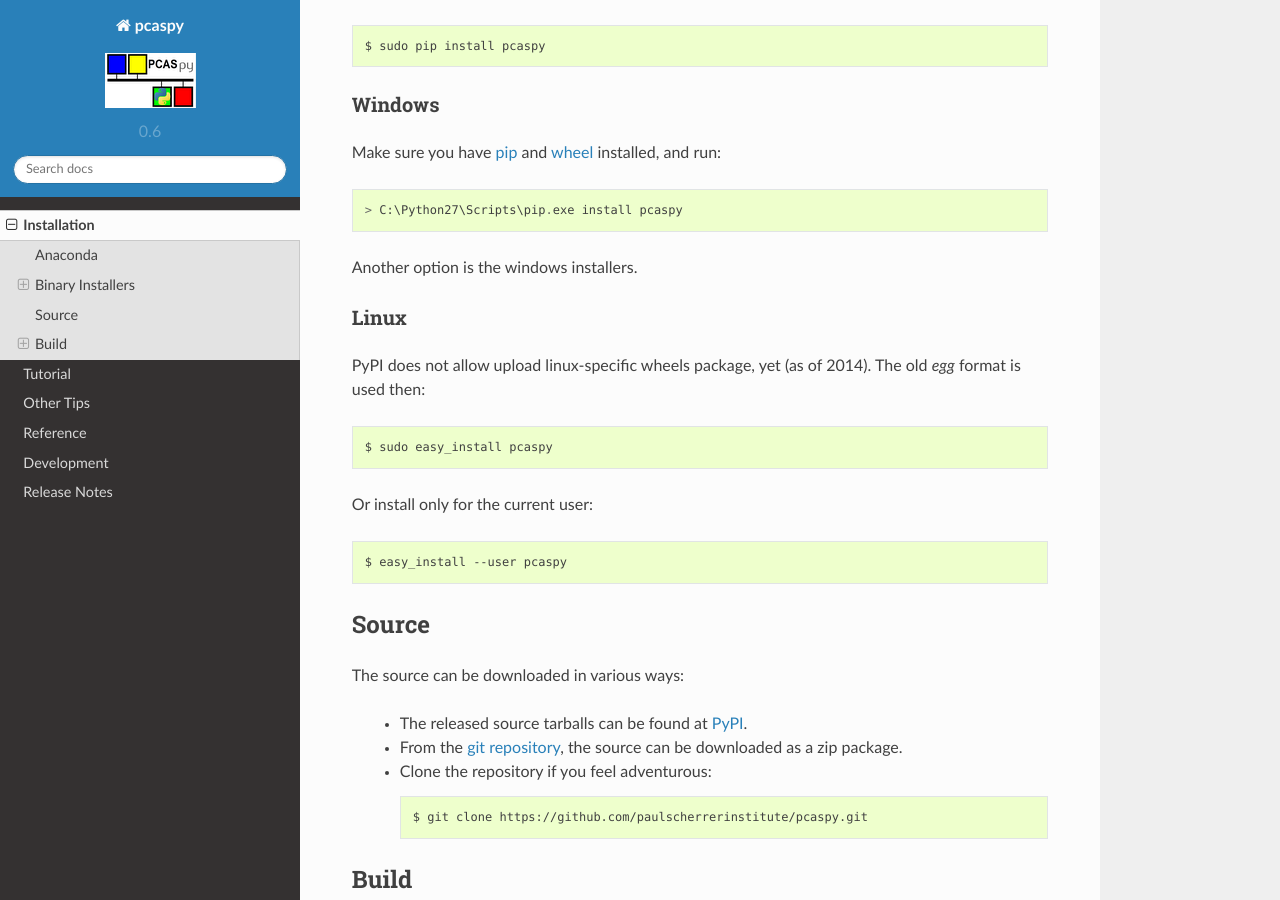
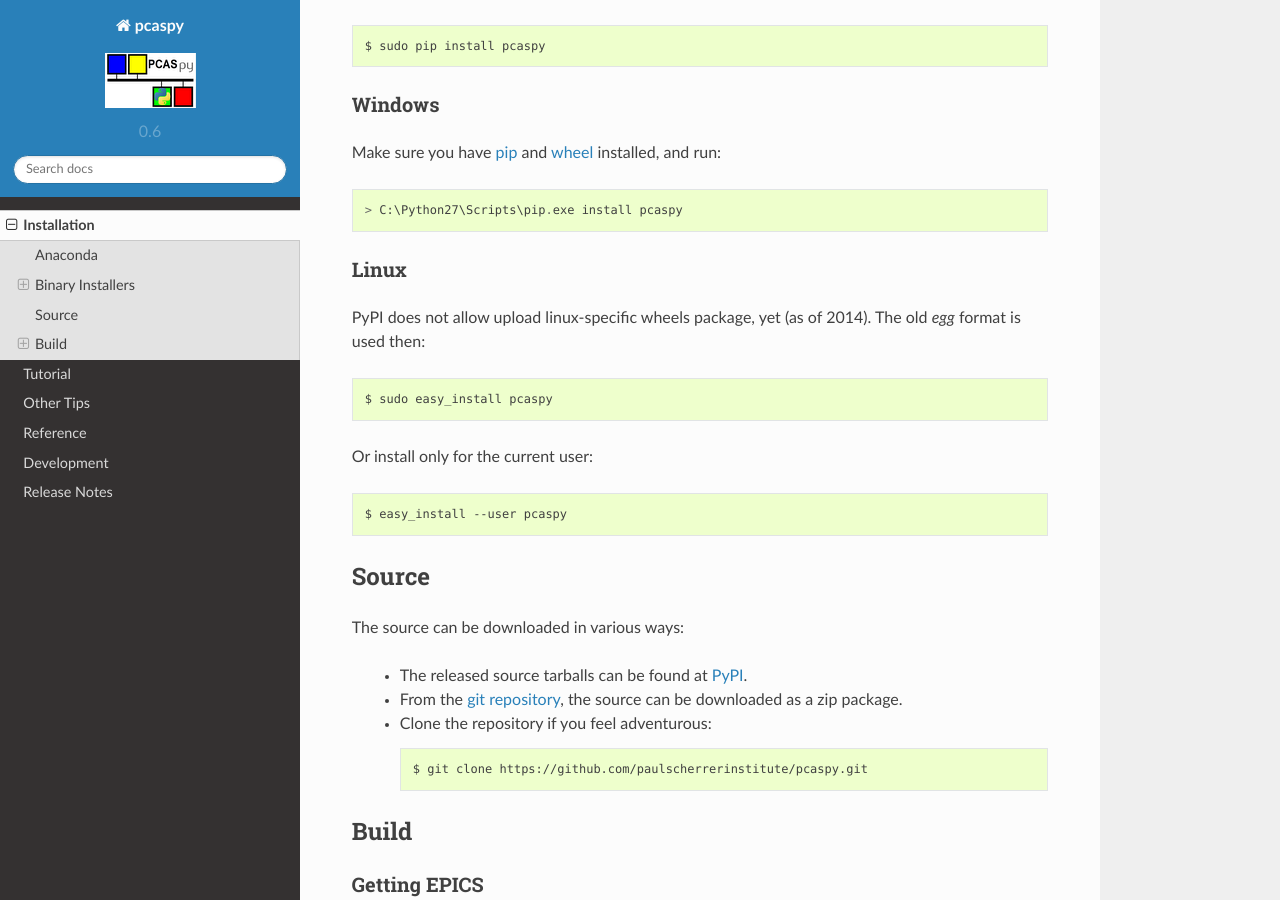
Before and after one commit to paulscherrerinstitute/pcaspy, a Sphinx documentation site: the page built from docs/source/installation.rst, in a window 1280 px wide and 900 px high, scrolled down 556 px. Built offline with Sphinx 7.4.7 and the Read the Docs theme 2.0.0, drawn with Linux system fonts in a browser that asks for light colours.

Commit message:
remove windows installer option

```diff
--- a/docs/source/installation.rst
+++ b/docs/source/installation.rst
@@ -31,8 +31,6 @@ Make sure you have `pip <https://pypi.python.org/pypi/pip>`_ and
 `wheel <https://pypi.python.org/pypi/wheel>`_  installed, and run::
 
     > C:\Python27\Scripts\pip.exe install pcaspy
-
-Another option is the windows installers.
 
 Linux
 ~~~~~
```
